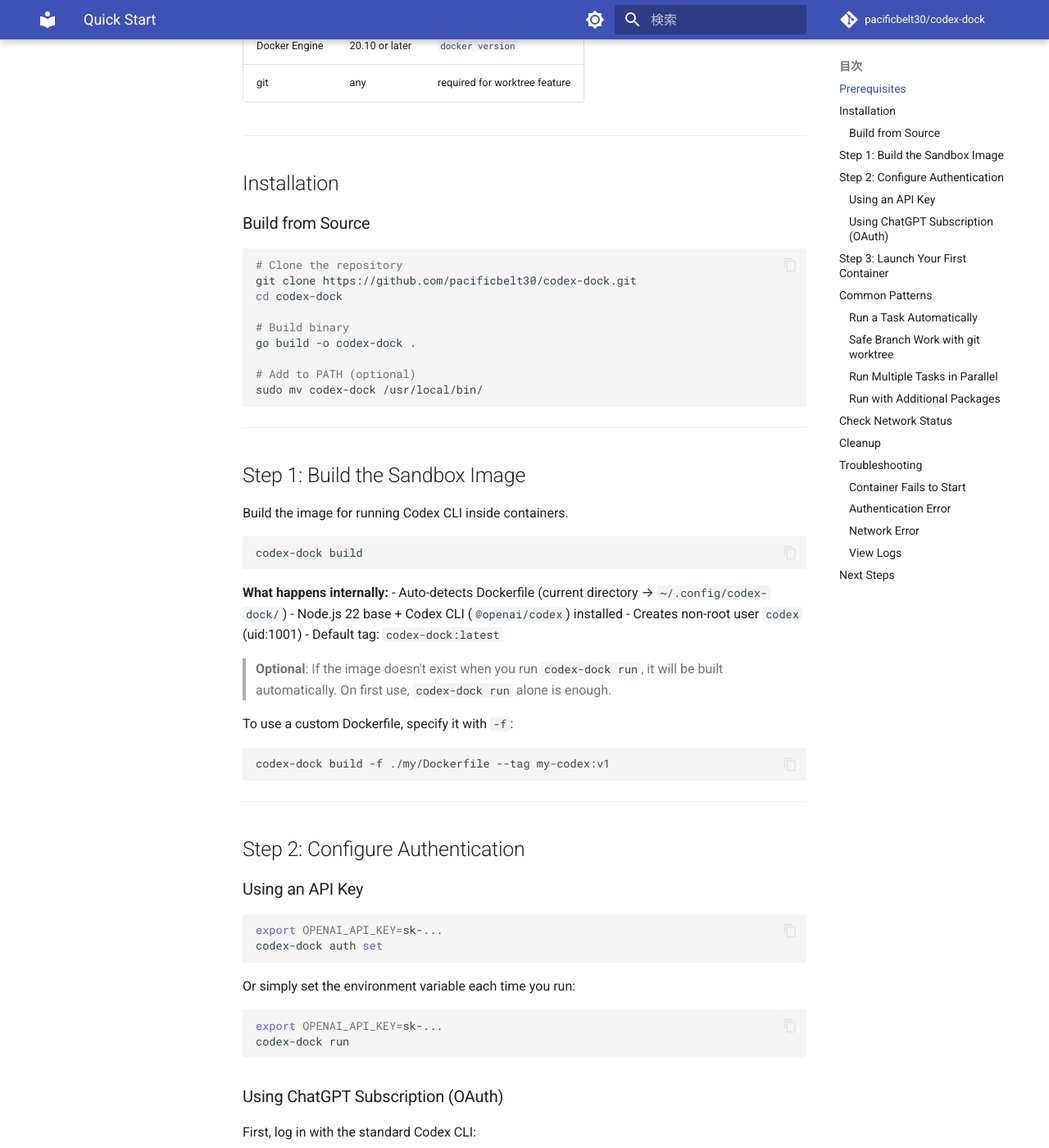
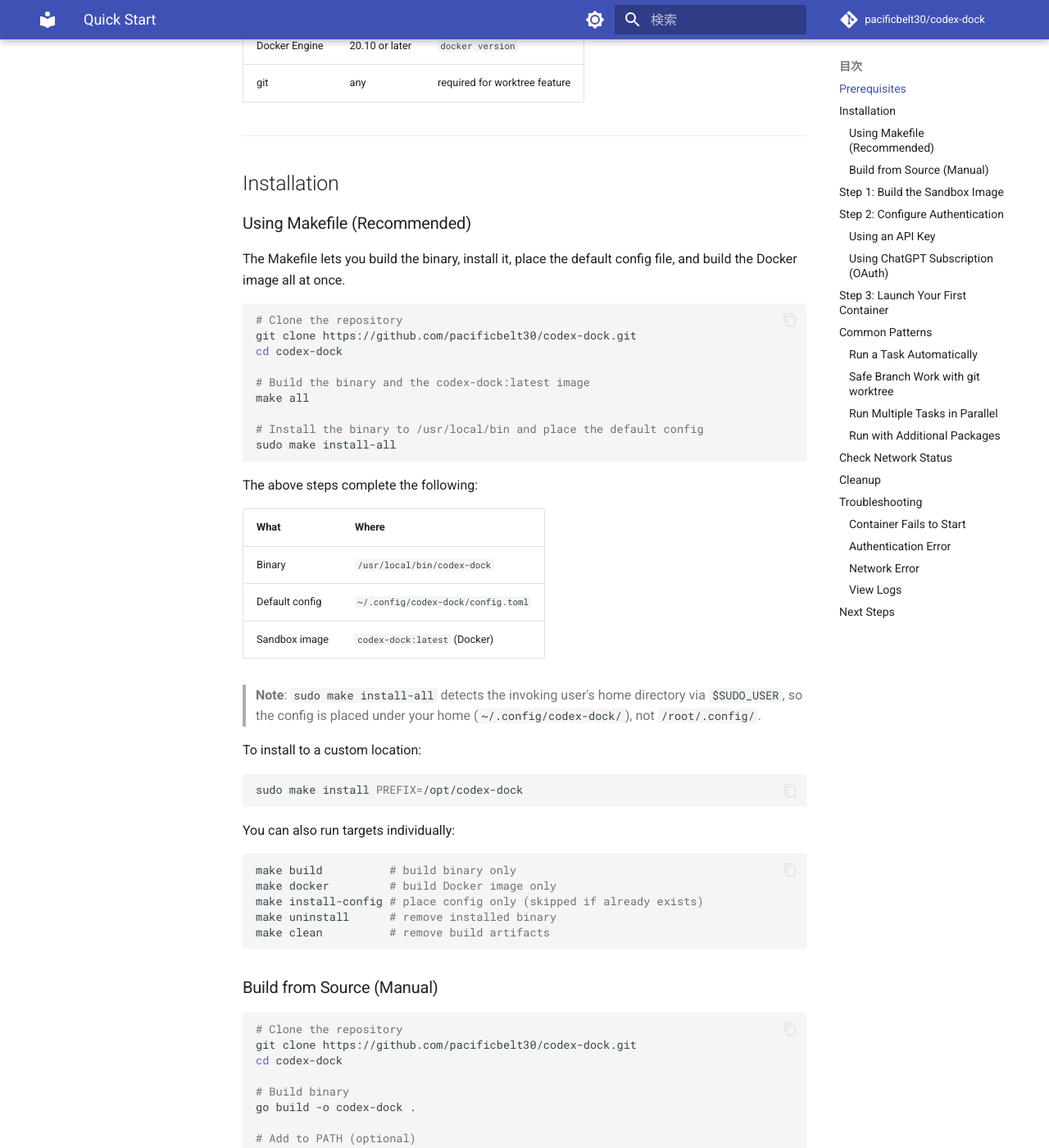
Before and after one commit to pacificbelt30/sandbox-codex, an MkDocs documentation site: the page built from doc/en/getting-started.md, in a window 1280 px wide and 1400 px high, scrolled down 470 px. Shown: the whole window at 82% size. Built offline with MkDocs 1.6.1 and Material for MkDocs 9.7.7, drawn with Linux system fonts in a browser that asks for light colours; comment, search, counter and statistics services are not loaded.

Commit message:
docs,build: fix sudo HOME issue and add Makefile docs to English guide
Makefile:
- Replace $(HOME) with REAL_HOME: when invoked with sudo, use
  getent passwd $(SUDO_USER) to resolve the invoking user's home
  directory instead of /root, so install-config places config.toml
  in the correct user's ~/.config/codex-dock/

doc/getting-started.md:
- Add a note explaining the SUDO_USER detection behavior

doc/en/getting-started.md:
- Add "Using Makefile (Recommended)" installation section (mirrors
  the Japanese version) with make all / sudo make install-all steps,
  target reference list, and the sudo/SUDO_USER note

https://claude.ai/code/session_019DH6NEF4mMYy7Fd8ebkXfh

````diff
--- a/doc/en/getting-started.md
+++ b/doc/en/getting-started.md
@@ -18,7 +18,49 @@ This guide walks you through installing codex-dock and launching your first cont
 
 ## Installation
 
-### Build from Source
+### Using Makefile (Recommended)
+
+The Makefile lets you build the binary, install it, place the default config file, and build the Docker image all at once.
+
+```bash
+# Clone the repository
+git clone https://github.com/pacificbelt30/codex-dock.git
+cd codex-dock
+
+# Build the binary and the codex-dock:latest image
+make all
+
+# Install the binary to /usr/local/bin and place the default config
+sudo make install-all
+```
+
+The above steps complete the following:
+
+| What | Where |
+|---|---|
+| Binary | `/usr/local/bin/codex-dock` |
+| Default config | `~/.config/codex-dock/config.toml` |
+| Sandbox image | `codex-dock:latest` (Docker) |
+
+> **Note**: `sudo make install-all` detects the invoking user's home directory via `$SUDO_USER`, so the config is placed under your home (`~/.config/codex-dock/`), not `/root/.config/`.
+
+To install to a custom location:
+
+```bash
+sudo make install PREFIX=/opt/codex-dock
+```
+
+You can also run targets individually:
+
+```bash
+make build          # build binary only
+make docker         # build Docker image only
+make install-config # place config only (skipped if already exists)
+make uninstall      # remove installed binary
+make clean          # remove build artifacts
+```
+
+### Build from Source (Manual)
 
 ```bash
 # Clone the repository
````
Also changed, not shown: doc/getting-started.md (+2 -0 lines), 1 other file.
